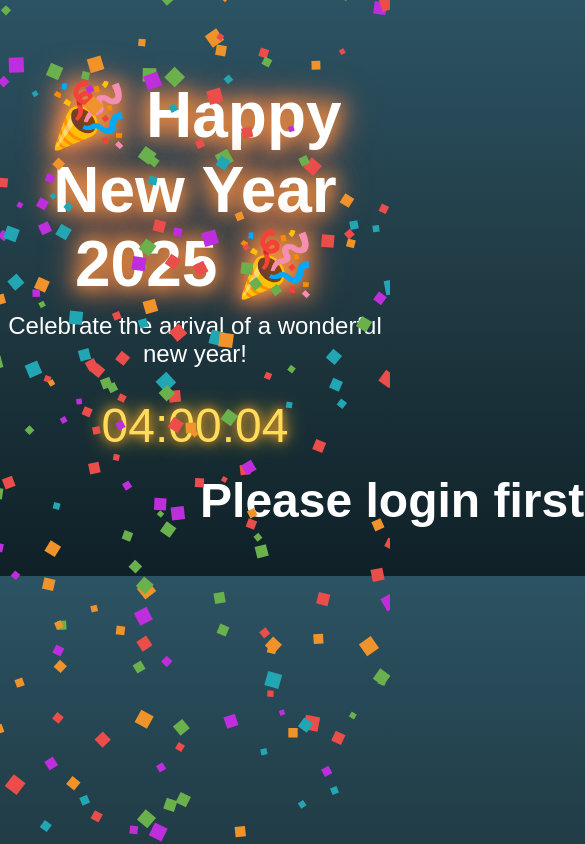
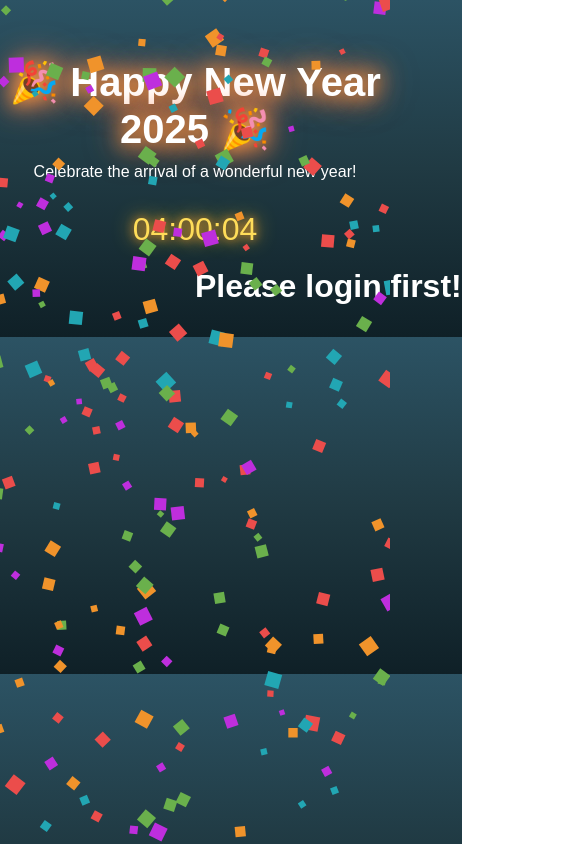
Before and after one commit to SUMIT84-SS/Happy_New_Year_2025, a plain HTML site: page welcome.html in a window 390 px wide. Shown: the whole page, 585 px wide, since content can reach past the window. Drawn offline with Linux system fonts and the light colour scheme.

Commit message:
Update welcome.html

```diff
--- a/welcome.html
+++ b/welcome.html
@@ -38,7 +38,7 @@
         #userName {
             font-size: 3rem;
             font-weight: bold;
-            color: "white";
+            color: white;
             margin-top: 20px;
             white-space: nowrap;
             display: inline-block;
@@ -66,6 +66,45 @@
             }
             100% {
                 transform: translateX(-100%);
+            }
+        }
+
+        /* Responsive adjustments for smaller screens */
+        @media (max-width: 768px) {
+            h1 {
+                font-size: 3rem; /* Decrease font size for smaller screens */
+                margin-top: 10%;
+            }
+
+            p {
+                font-size: 1.2rem; /* Adjust font size */
+            }
+
+            #clock {
+                font-size: 2.5rem; /* Smaller clock size */
+            }
+
+            #userName {
+                font-size: 2.5rem; /* Smaller name size */
+            }
+        }
+
+        @media (max-width: 480px) {
+            h1 {
+                font-size: 2.5rem; /* Further reduce for very small screens */
+                margin-top: 15%;
+            }
+
+            p {
+                font-size: 1rem; /* Adjust further for mobile */
+            }
+
+            #clock {
+                font-size: 2rem; /* Adjust clock size */
+            }
+
+            #userName {
+                font-size: 2rem; /* Adjust name size */
             }
         }
     </style>
```
